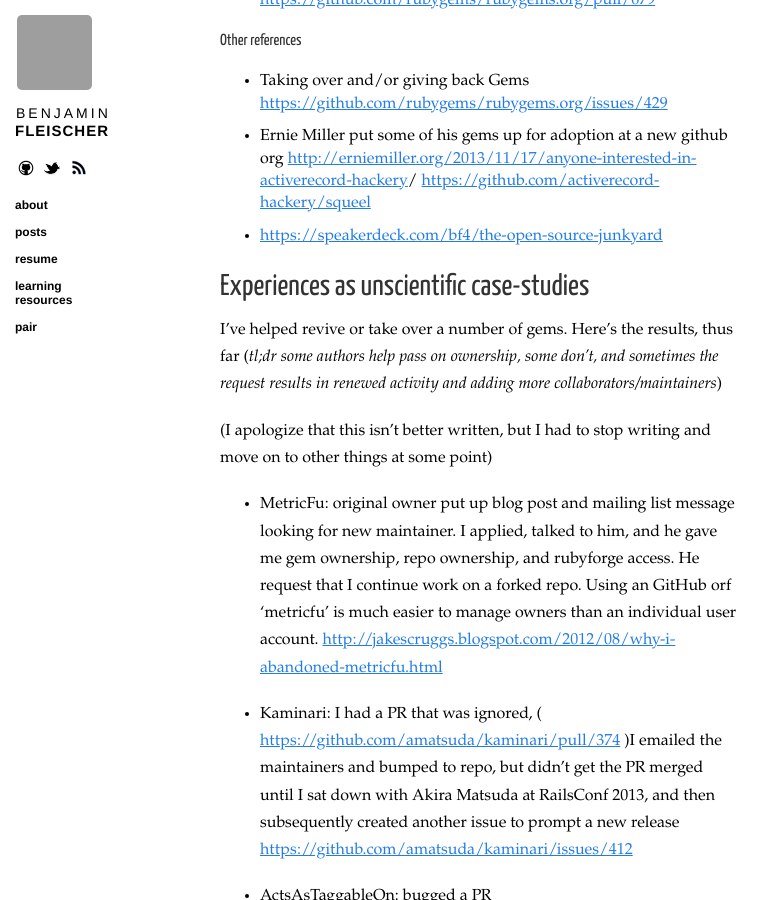
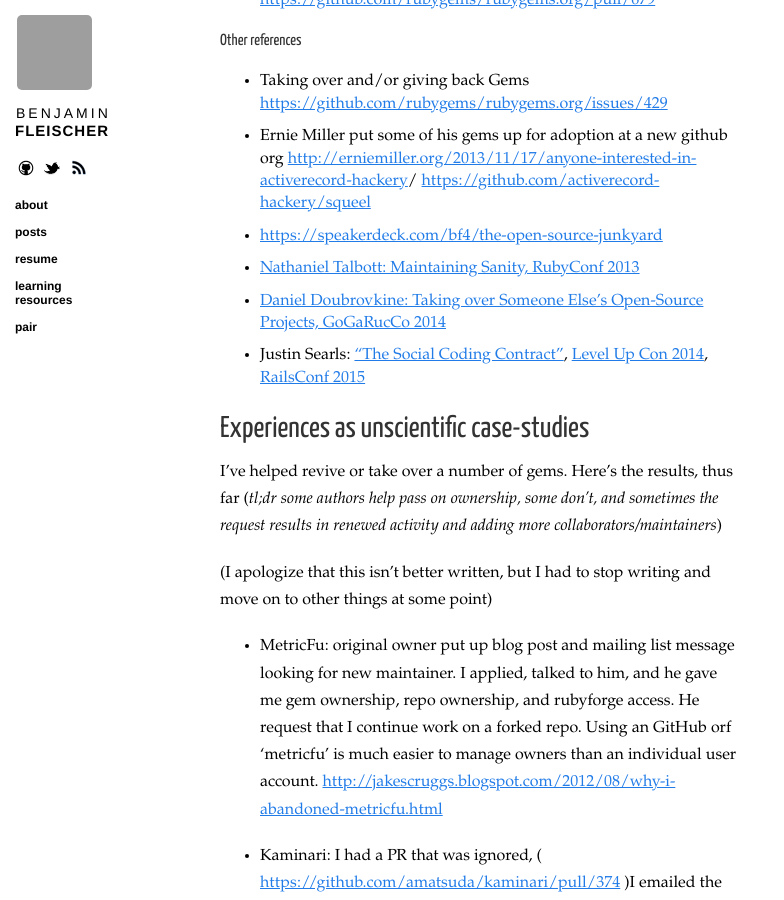
Before and after one commit to bf4/bf4.github.com, a Jekyll site: the page built from _posts/2014-08-17-rubygems-adoption-center.md, in a window 1280 px wide and 900 px high, scrolled down 3394 px. Shown: the whole window, without its empty margins (0-784 px from the left). Built offline with Jekyll 4.4.1, drawn with Linux system fonts in a browser that asks for light colours; Markdown is read by kramdown in place of the engine named in the settings; comment, search, counter and statistics services are not loaded; grey boxes are pictures that could not be loaded.

Commit message:
Add more references

```diff
--- a/_posts/2014-08-17-rubygems-adoption-center.md
+++ b/_posts/2014-08-17-rubygems-adoption-center.md
@@ -85,6 +85,9 @@
 - Taking over and/or giving back Gems [https://github.com/rubygems/rubygems.org/issues/429](https://github.com/rubygems/rubygems.org/issues/429)
 - Ernie Miller put some of his gems up for adoption at a new github org [http://erniemiller.org/2013/11/17/anyone-interested-in-activerecord-hackery](http://erniemiller.org/2013/11/17/anyone-interested-in-activerecord-hackery)/ [https://github.com/activerecord-hackery/squeel](https://github.com/activerecord-hackery/squeel)
 - [https://speakerdeck.com/bf4/the-open-source-junkyard](https://speakerdeck.com/bf4/the-open-source-junkyard)
+- [Nathaniel Talbott: Maintaining Sanity, RubyConf 2013](http://confreaks.com/videos/2901-rubyconf2013-maintaining-sanity)
+- [Daniel Doubrovkine: Taking over Someone Else's Open-Source Projects,  GoGaRucCo 2014](https://www.youtube.com/watch?v=8ijzefV-B7U)
+- Justin Searls: ["The Social Coding Contract"](https://gist.github.com/searls/eaf8dcdd4b3a10a97694), [Level Up Con 2014](http://levelupcon.com/), [RailsConf 2015](http://rubyconf.org/program)
 
 
 ## Experiences as unscientific case-studies
```
